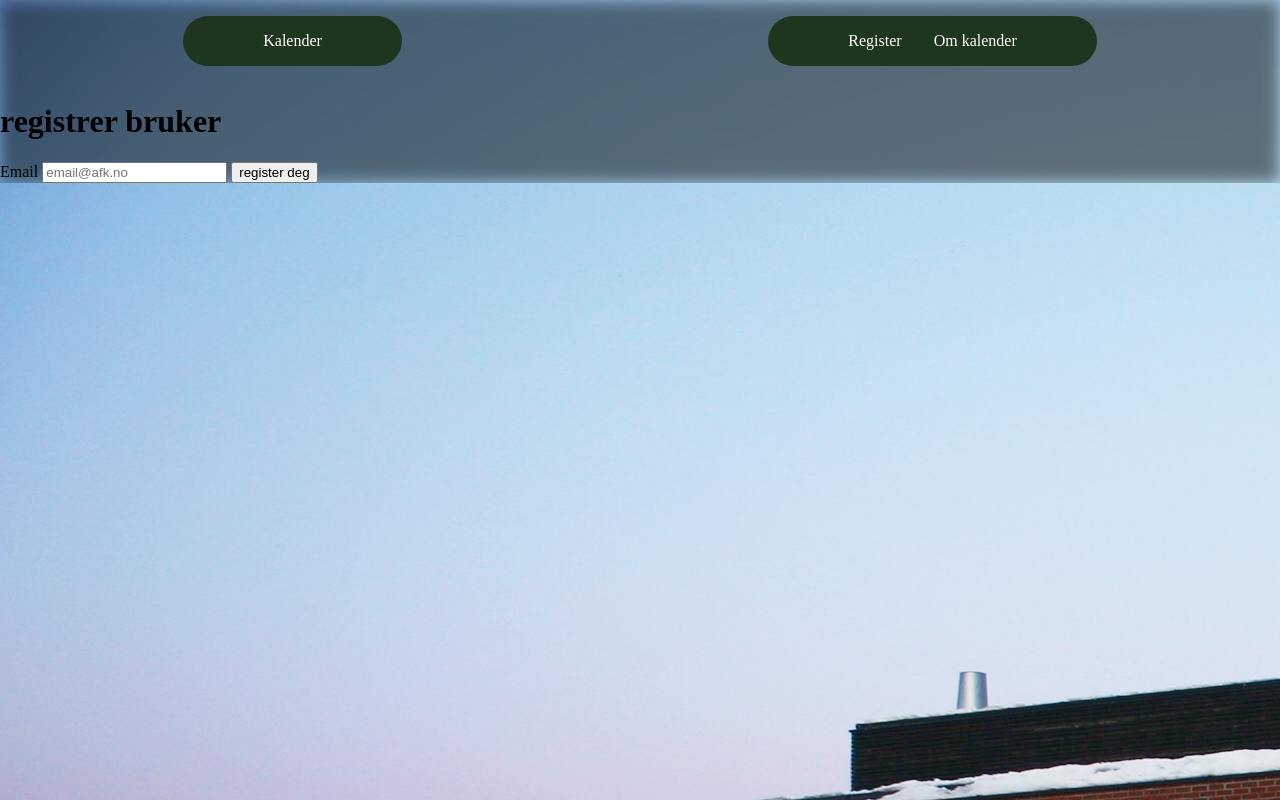
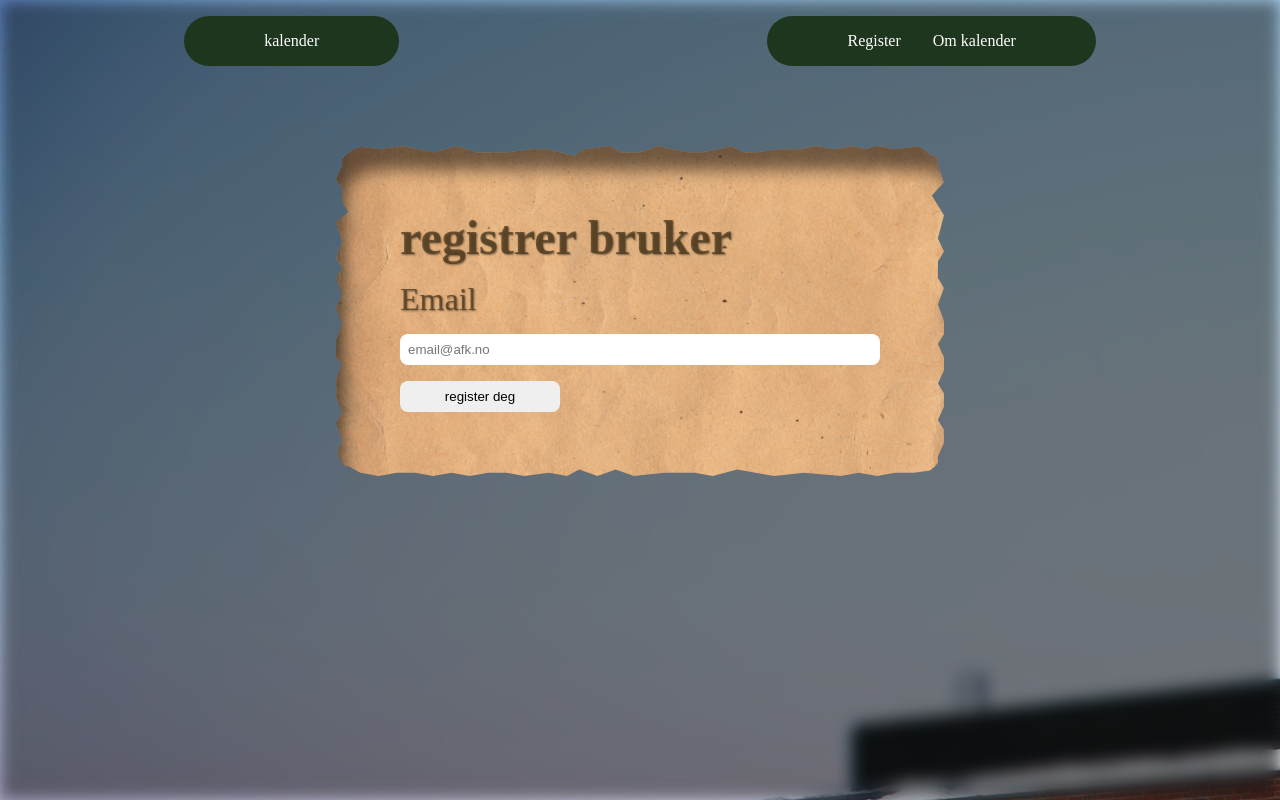
Before and after one commit to Hoppsann/Julekalender, a Node server app: page /register in a window 1280 px wide. Run offline with Node 20, Linux system fonts and the light colour scheme; some libraries are stand-ins or nearby versions.

Commit message:
fixed an issue where old files changed for some reason and added some mongodb stuff

```diff
--- a/app.js
+++ b/app.js
@@ -4,6 +4,8 @@ const app = express();
 const mongoose = require("mongoose")
 const env = require("dotenv")
 env.config();
+
+const User = require('./models/user');
 
 const PORT = process.env.PORT || 4000;
 
@@ -19,9 +21,18 @@ app.get('/register', (req, res) => {
   res.render('register');
 });
 
-app.post('/register', (req, res) => {
-  console.log(req.body);
-  res.send('Mottatt!');
+app.post('/register', async (req, res) => {
+  try {
+    const { email } = req.body;
+    await User.create({ email });
+    res.send('Bruker registrert!');
+  } catch (err) {
+    if (err.code === 11000) {
+      return res.send('Denne e-posten er allerede registrert.');
+    }
+    console.error(err);
+    res.status(500).send('Noe gikk galt, prøv igjen.');
+  }
 });
 
 mongoose.connect(process.env.MONGODB_URI)
--- a/public/main.css
+++ b/public/main.css
@@ -9,13 +9,19 @@ body {
 }
 
 .wrapper2 {
+  height: fit-content;
   backdrop-filter: blur(0.5rem) brightness(0.5);
+  display: flex;
+  flex-direction: column;
+  min-height: 100vh;
 }
 
 .wrapper {
   display: flex;
   justify-content: center;
 }
+
+/* kalender */
 
 .kalender {
   /* background-color: rgb(255, 63, 63); */
@@ -47,9 +53,11 @@ body {
   /* border: solid black 0.2rem; */
   font-size: 5rem;
   transition: 0.1s;
+  /* clip-path: polygon(3% 0, 7% 1%, 11% 0%, 16% 2%, 20% 0, 23% 2%, 28% 2%, 32% 1%, 35% 1%, 39% 3%, 41% 1%, 45% 0%, 47% 2%, 50% 2%, 53% 0, 58% 2%, 60% 2%, 63% 1%, 65% 0%, 67% 2%, 69% 2%, 73% 1%, 76% 1%, 79% 0, 82% 1%, 85% 0, 87% 1%, 89% 0, 92% 1%, 96% 0, 98% 3%, 99% 3%, 99% 6%, 100% 11%, 98% 15%, 100% 21%, 99% 28%, 100% 32%, 99% 35%, 99% 40%, 100% 43%, 99% 48%, 100% 53%, 100% 57%, 99% 60%, 100% 64%, 100% 68%, 99% 72%, 100% 75%, 100% 79%, 99% 83%, 100% 86%, 100% 90%, 99% 94%, 99% 98%, 95% 99%, 92% 99%, 89% 100%, 86% 99%, 83% 100%, 77% 99%, 72% 100%, 66% 98%, 62% 100%, 59% 99%, 54% 99%, 49% 100%, 46% 98%, 43% 100%, 40% 98%, 38% 100%, 35% 99%, 31% 100%, 28% 99%, 25% 99%, 22% 100%, 19% 99%, 16% 100%, 13% 99%, 10% 99%, 7% 100%, 4% 99%, 2% 97%, 1% 97%, 0% 94%, 1% 89%, 0% 84%, 1% 81%, 0 76%, 0 71%, 1% 66%, 0% 64%, 0% 61%, 0% 59%, 1% 54%, 0% 49%, 1% 45%, 0% 40%, 1% 37%, 0% 34%, 1% 29%, 0% 23%, 2% 20%, 1% 17%, 1% 13%, 0 10%, 1% 6%, 1% 3%); */
   box-shadow:
-    0 2px 4px rgba(0, 0, 0, 0.25),
-    inset 0 0 4px rgba(0, 0, 0, 0.4);
+    0 2px 8px rgba(0, 0, 0, 0.40),
+    inset 0 0 8px rgba(0, 0, 0, 0.8),
+    0 -5px 0px -2px rgba(255, 255, 255, 1);
 }
 
 .luke:hover {
@@ -91,21 +99,19 @@ body {
   grid-row: span 2;
 }
 
-.luke.aktiv {
+.luke.aktiv,
+form {
   background-image: url(./img/paper.jpg);
   background-size: cover;
   background-position: center;
   transition: 0.1s;
   border: none;
   box-shadow: inset 0.5rem 1.5rem 1rem rgba(0, 0, 0, 0.5);
-  clip-path: polygon(3% 0, 7% 1%, 11% 0%, 16% 2%, 20% 0, 23% 2%, 28% 2%, 32% 1%, 35% 1%, 39% 3%, 41% 1%, 45% 0%, 47% 2%, 50% 2%, 53% 0, 58% 2%, 60% 2%, 63% 1%, 65% 0%, 67% 2%, 69% 2%, 73% 1%, 76% 1%,
-  79% 0, 82% 1%, 85% 0, 87% 1%, 89% 0, 92% 1%, 96% 0, 98% 3%, 99% 3%, 99% 6%, 100% 11%, 98% 15%, 100% 21%, 99% 28%, 100% 32%, 99% 35%, 99% 40%, 100% 43%, 99% 48%, 100% 53%, 100% 57%, 99% 60%, 100% 64%,
-  100% 68%, 99% 72%, 100% 75%, 100% 79%, 99% 83%, 100% 86%, 100% 90%, 99% 94%, 99% 98%, 95% 99%, 92% 99%, 89% 100%, 86% 99%, 83% 100%, 77% 99%, 72% 100%, 66% 98%, 62% 100%, 59% 99%, 54% 99%,
-  49% 100%, 46% 98%, 43% 100%, 40% 98%, 38% 100%, 35% 99%, 31% 100%, 28% 99%, 25% 99%, 22% 100%, 19% 99%, 16% 100%, 13% 99%, 10% 99%, 7% 100%, 4% 99%, 2% 97%, 1% 97%, 0% 94%,
-  1% 89%, 0% 84%, 1% 81%, 0 76%, 0 71%, 1% 66%, 0% 64%, 0% 61%, 0% 59%, 1% 54%, 0% 49%, 1% 45%, 0% 40%, 1% 37%, 0% 34%, 1% 29%, 0% 23%, 2% 20%, 1% 17%, 1% 13%, 0 10%, 1% 6%, 1% 3%);
+  clip-path: polygon(3% 0, 7% 1%, 11% 0%, 16% 2%, 20% 0, 23% 2%, 28% 2%, 32% 1%, 35% 1%, 39% 3%, 41% 1%, 45% 0%, 47% 2%, 50% 2%, 53% 0, 58% 2%, 60% 2%, 63% 1%, 65% 0%, 67% 2%, 69% 2%, 73% 1%, 76% 1%, 79% 0, 82% 1%, 85% 0, 87% 1%, 89% 0, 92% 1%, 96% 0, 98% 3%, 99% 3%, 99% 6%, 100% 11%, 98% 15%, 100% 21%, 99% 28%, 100% 32%, 99% 35%, 99% 40%, 100% 43%, 99% 48%, 100% 53%, 100% 57%, 99% 60%, 100% 64%, 100% 68%, 99% 72%, 100% 75%, 100% 79%, 99% 83%, 100% 86%, 100% 90%, 99% 94%, 99% 98%, 95% 99%, 92% 99%, 89% 100%, 86% 99%, 83% 100%, 77% 99%, 72% 100%, 66% 98%, 62% 100%, 59% 99%, 54% 99%, 49% 100%, 46% 98%, 43% 100%, 40% 98%, 38% 100%, 35% 99%, 31% 100%, 28% 99%, 25% 99%, 22% 100%, 19% 99%, 16% 100%, 13% 99%, 10% 99%, 7% 100%, 4% 99%, 2% 97%, 1% 97%, 0% 94%, 1% 89%, 0% 84%, 1% 81%, 0 76%, 0 71%, 1% 66%, 0% 64%, 0% 61%, 0% 59%, 1% 54%, 0% 49%, 1% 45%, 0% 40%, 1% 37%, 0% 34%, 1% 29%, 0% 23%, 2% 20%, 1% 17%, 1% 13%, 0 10%, 1% 6%, 1% 3%);
   color: rgba(75, 56, 26, 0.717);
   text-shadow: 1px 1px 2px rgba(0, 0, 0, 0.457);
   background-blend-mode: normal;
+
 }
 
 .luke.idag {
@@ -120,7 +126,7 @@ body {
   cursor: pointer;
 }
 
-
+/* nav */
 
 nav {
   display: flex;
@@ -153,3 +159,45 @@ li a {
   color: white;
   text-decoration: none;
 }
+
+
+/* form */
+
+#register {
+  display: flex;
+  justify-content: center;
+  align-items: center;
+}
+
+form {
+  display: flex;
+  flex-direction: column;
+  width: 30rem;
+  gap: 1rem;
+  padding: 4rem;
+  border-radius: 2rem;
+  margin: 4rem;
+  height: fit-content;
+}
+
+form h1 {
+  font-size: 3rem;
+  margin: 0;
+}
+
+form label {
+  font-size: 2rem;
+}
+
+form input {
+  padding: 0.5rem;
+  border-radius: 0.5rem;
+  border: none;
+}
+
+form button {
+  width: 10rem;
+  border-radius: 0.5rem;
+  padding: 0.5rem;
+  border: none;
+}
--- a/views/partials/nav.ejs
+++ b/views/partials/nav.ejs
@@ -1,6 +1,6 @@
 <nav>
     <ol id="navLeft">
-        <li>Kalender</li>
+        <li><a href="/">kalender</a></li>
     </ol>
     <ol id="navRight">
         <li><a href="/register">Register</a></li>
```
Also changed, not shown: models/user.js (added, +18 -0 lines).
